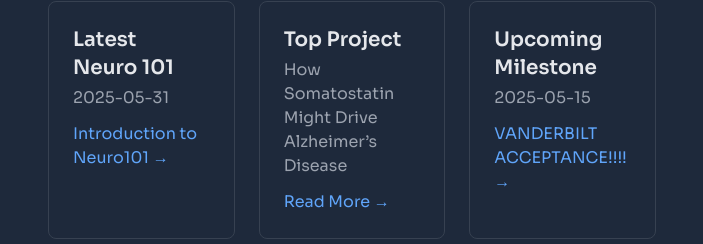
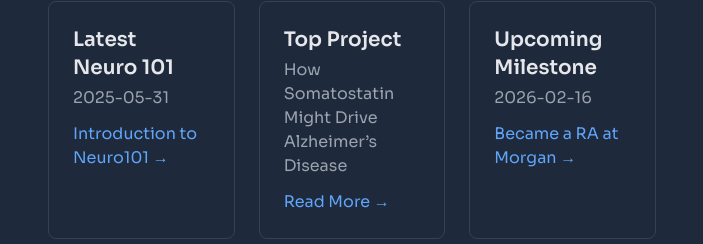
Before and after one commit to Manuga1/manugari-site, a Next.js app: page / in a window 1280 px wide. Shown: the part 1003-1247 px from the top of the page, without its empty margins (288-991 px from the left). Built offline with nearby package versions, Linux system fonts and the light colour scheme.

Commit message:
updated chronicles

```diff
--- a/src/data/chronicles.js
+++ b/src/data/chronicles.js
@@ -8,22 +8,22 @@
   {
     date: '2023-08-21',
     title: 'The Research Journey Begins',
-    description: 'Kicked off my Alzheimer’s research at Des Moines University, diving into the science behind memory loss and neurodegeneration.',
+    description: 'Kicked off my Alzheimer’s research at Des Moines University, diving into it from a biostatics and genomic perspective.',
   },
   {
     date: '2024-06-01',
     title: 'CNA Classes + Internship Start',
-    description: 'Started my CNA classes and a summer internship—an intense but exciting first step into clinical care.',
+    description: 'Started my CNA classes and a summer internship—an first step into physically interacting with patients',
   },
   {
     date: '2024-09-08',
     title: 'First Day at the Nursing Home',
-    description: 'Worked my first shift as a CNA at the nursing home, where textbooks turned into real people and real stories.',
+    description: 'Worked my first shift as a CNA at the nursing home, Arbor Springs -- Specialized Dementia Care',
   },
   {
     date: '2024-11-24',
     title: 'Research Recognition',
-    description: 'Took home first place at the DMU Research Symposium for my Alzheimer’s project—an unforgettable moment of validation.',
+    description: 'Took home first place at the DMU Research Symposium for my Alzheimer’s project.',
   },
   {
     date: '2025-05-15',
@@ -31,5 +31,46 @@
     description: 'FINALLY!! I officially committed to Vanderbilt University to study neuroscience on the pre‑med track.',
   },
 
+    {
+    date: '2025-08-17',
+    title: 'First Day at Vanderbilt',
+    description: 'Arrived in Nashville to begin studying neuroscience on the pre-med track, stepping into a new chapter of independence, purpose, and possibility.',
+  },
+  {
+    date: '2025-09-18',
+    title: 'Joined the Gonzalez-Hunt Lab',
+    description: 'Expanded into wet-lab neurodegeneration research, connecting molecular biology with the clinical realities of diseases like Alzheimer’s.',
+  },
+  {
+    date: '2025-09-10',
+    title: 'Joined the Darby Lab',
+    description: 'Began research in systems neuroscience using lesion-network mapping and neuroimaging to study brain networks, consciousness, and neurological disease.',
+  },
+  {
+    date: '2025-10-02',
+    title: 'Partners in Health Leadership',
+    description: 'Joined the Presidential Advisory Committee, helping guide student-led global health initiatives focused on equity and access to care.',
+  },
+  {
+    date: '2025-11-07',
+    title: 'Served at a Remote Area Medical Clinic',
+    description: 'Volunteered at a Remote Area Medical (RAM) clinic from November 7–9, Shadowed a Jaw Reconstruction, gave out surgical supplies in a sterile field, and made and delivered 11 pairs of glasses in lab.',
+  },
+  {
+    date: '2025-12-05',
+    title: 'Co-Founded the I&O Healthcare Podcast',
+    description: 'Launched a podcast interviewing physicians and healthcare leaders to learn directly from those shaping the future of medicine.',
+  },
+  {
+    date: '2026-02-14',
+    title: 'DiffEx Wins Vanderbilt Hult Prize',
+    description: 'Co-founded DiffEx, an AI-driven clinical decision support system designed to reduce diagnostic error and strengthen medical reasoning—earning 1st place at Vanderbilt’s Hult Prize, $3,000 in funding, and advancement to the National Competition in Boston.',
+  },
+  {
+    date: '2026-02-16',
+    title: 'Became a RA at Morgan',
+    description: 'Selected to serve as a Resident Advisor in Morgan, near the gym, and still with my friends',
+  },
+
   // add more entries here...
 ];
```
